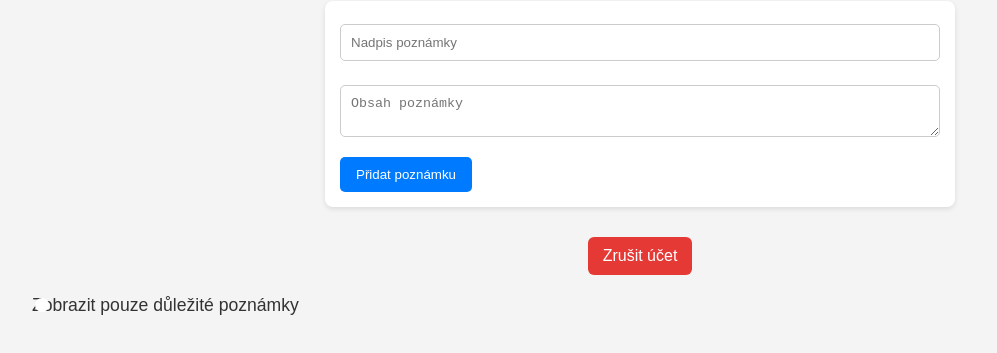
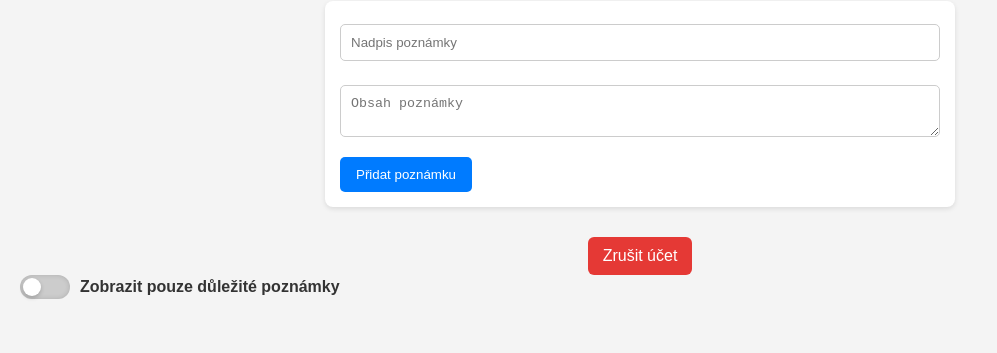
Before and after one commit to briknerf22/databaze_poznamek, a website: page public/poznamky.html in a window 1280 px wide. Shown: the part 99-452 px from the top of the page, without its empty margins (0-997 px from the left). Drawn offline with Linux system fonts and the light colour scheme; no server answers.

Commit message:
oprava vzhledu slideru

```diff
--- a/public/poznamky.html
+++ b/public/poznamky.html
@@ -44,11 +44,11 @@
     <button id="confirmDeleteBtn">Potvrdit zrušení účtu</button>
   </div>
 
-  <label class="switch" style="display:block; margin-top:20px;">
-    <input type="checkbox" id="importantOnly">
-    <span class="slider"></span>
-    Zobrazit pouze důležité poznámky
-  </label>
+<label class="switch">
+  <input type="checkbox" id="importantOnly" />
+  <span class="slider"></span>
+  Zobrazit pouze důležité poznámky
+</label>
 
 <script>
   // Globální proměnná pro poznámky
--- a/public/style-registrace.css
+++ b/public/style-registrace.css
@@ -145,46 +145,56 @@ button:hover {
 }
 
 .switch {
-  position: relative;
   display: inline-flex;
   align-items: center;
-  gap: 0.5em;
-  font-size: 1.1em;
-  margin: 1em 0;
+  gap: 10px;
   cursor: pointer;
+  user-select: none;
+  font-weight: 600;
+  color: #333;
+  font-size: 1em;
 }
 
+/* Skrytý checkbox */
 .switch input {
   opacity: 0;
   width: 0;
   height: 0;
+  position: absolute;
 }
 
+/* Slider */
 .slider {
+  display: inline-block;
   position: relative;
-  width: 40px;
-  height: 20px;
+  width: 50px;
+  height: 24px;
   background-color: #ccc;
-  border-radius: 20px;
-  transition: background-color 0.3s;
+  border-radius: 34px;
+  transition: background-color 0.3s ease;
+  flex-shrink: 0;
+  box-shadow: inset 0 0 5px rgba(0,0,0,0.15);
 }
 
+/* Kolečko na slideru */
 .slider::before {
   content: "";
   position: absolute;
   left: 3px;
   top: 3px;
-  width: 14px;
-  height: 14px;
+  width: 18px;
+  height: 18px;
   background-color: white;
   border-radius: 50%;
-  transition: transform 0.3s;
+  transition: transform 0.3s ease;
+  box-shadow: 0 2px 4px rgba(0,0,0,0.2);
 }
 
-input:checked + .slider {
+/* Když je checkbox zaškrtnutý */
+.switch input:checked + .slider {
   background-color: #4caf50;
 }
 
-input:checked + .slider::before {
-  transform: translateX(20px);
+.switch input:checked + .slider::before {
+  transform: translateX(26px);
 }
```
